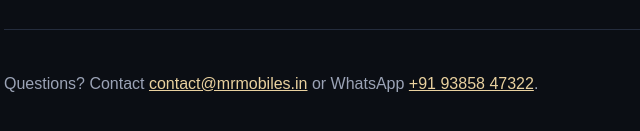
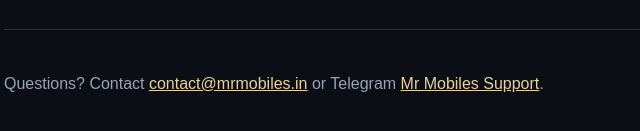
Before and after one commit to mrmobiles-murali/Claude-website-, a plain HTML site: page returns.html in a window 1280 px wide. Shown: the part 1091-1222 px from the top of the page, 210-850 px from the left. Drawn offline with Linux system fonts and the light colour scheme.

Commit message:
Remove personal contact from public website

```diff
--- a/returns.html
+++ b/returns.html
@@ -21,5 +21,5 @@
 <h2>Accessories and sealed items</h2><p>Return eligibility for accessories can depend on hygiene, packaging, activation status and condition. Please confirm the applicable terms at purchase.</p>
 <h2>Refund method</h2><p>When a refund is approved, the method and processing details are confirmed with the customer. Nothing on this page limits rights that cannot lawfully be excluded.</p>
 </div>
-<div class="contact"><p>Questions? Contact <a href="mailto:contact@mrmobiles.in">contact@mrmobiles.in</a> or WhatsApp <a href="https://wa.me/919385847322">+91 93858 47322</a>.</p></div>
+<div class="contact"><p>Questions? Contact <a href="mailto:contact@mrmobiles.in">contact@mrmobiles.in</a> or Telegram <a href="https://t.me/MrMobileDoctor_bot?start=support">Mr Mobiles Support</a>.</p></div>
 </main></body></html>
```
